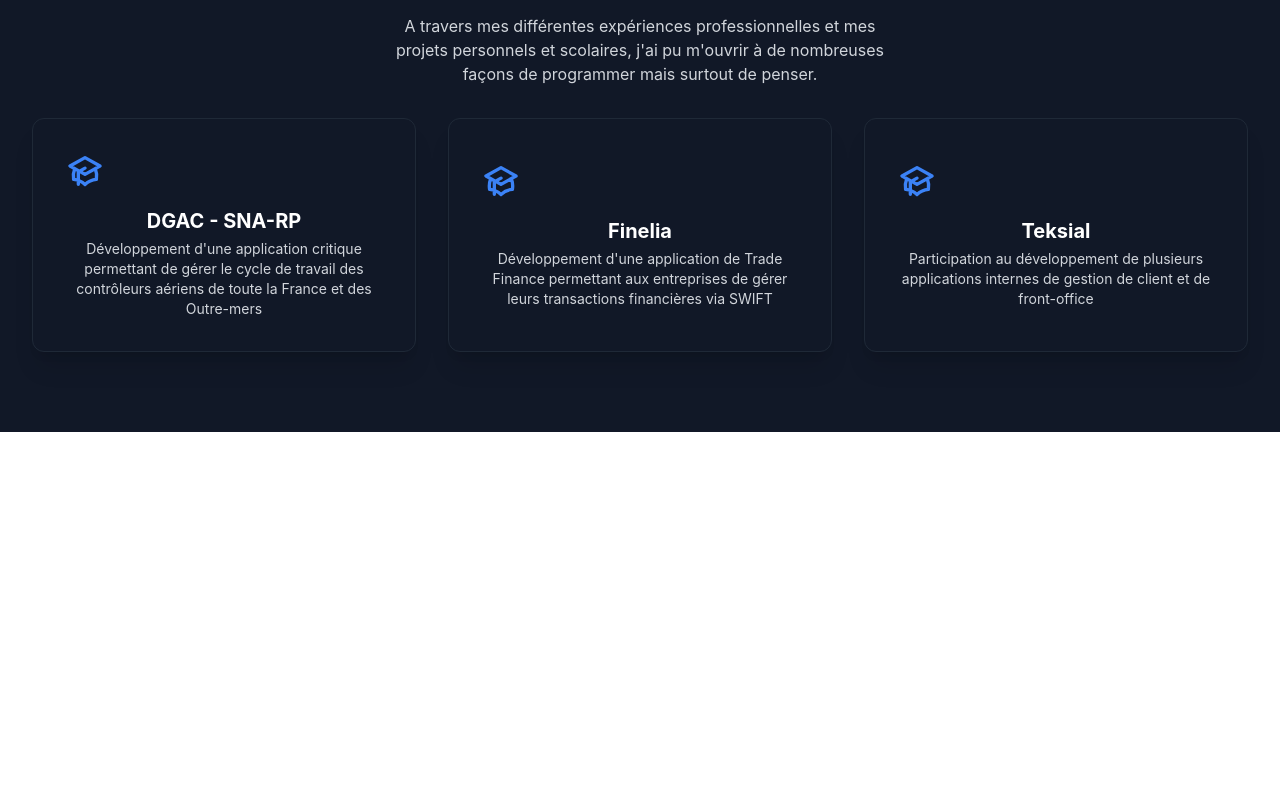
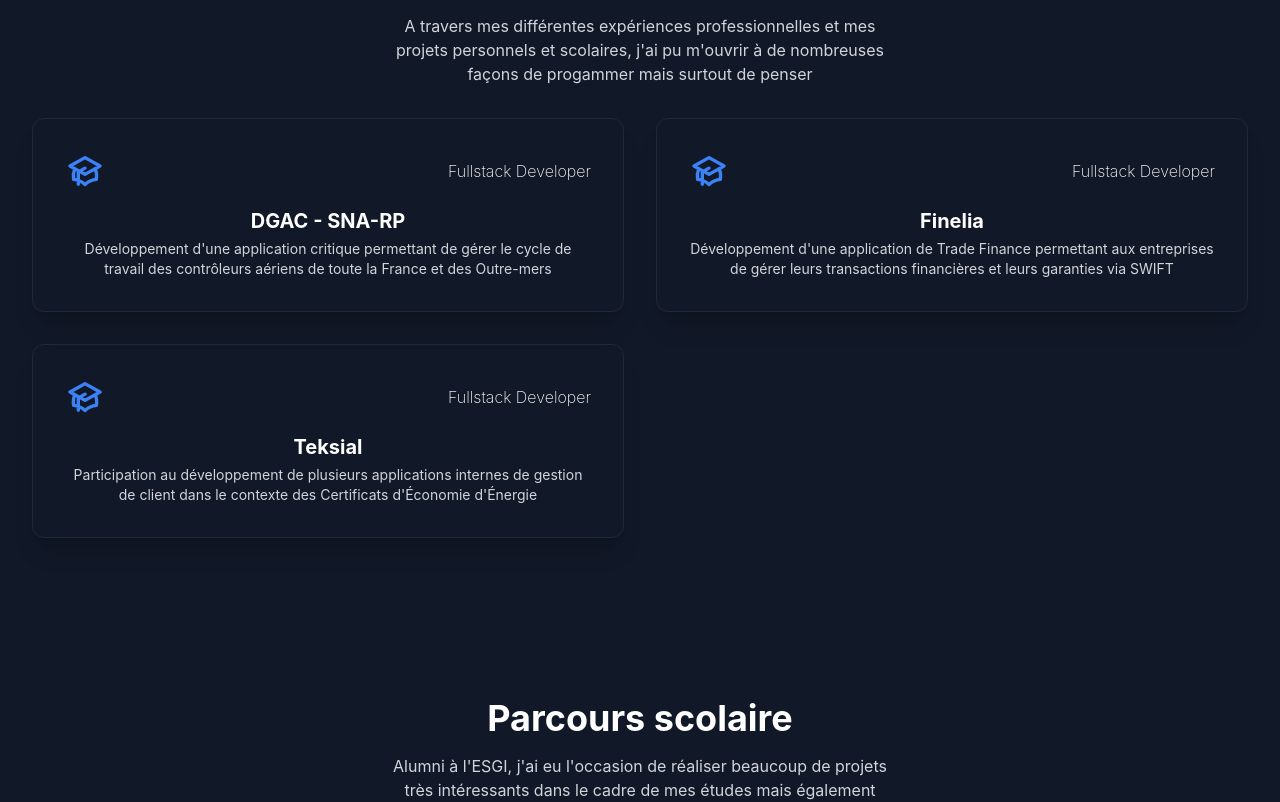
Before and after one commit to 12Wass/Portfolio, a React (Create React App) app in the folder frontend/: page / in a window 1280 px wide. Shown: the part 1368-2170 px from the top of the page. Before the commit the page ends 1800 px from the top, so only its background shows below. Built offline with nearby package versions, Linux system fonts and the light colour scheme.

Commit message:
Updating Skills component to match Educational background usage. Still needs improvements and maybe will have to separate both components. Editing styling too to make it dynamic depending on how much child skill there is.

```diff
--- a/frontend/src/App.tsx
+++ b/frontend/src/App.tsx
@@ -4,6 +4,7 @@
 import Banner from "./components/Banner/Banner";
 import AboutMe from "./components/AboutMe/AboutMe";
 import Skills from "./components/Skills/Skills";
+import Separator from './components/Separator/Separator';
 
 function App() {
     return (
@@ -12,22 +13,48 @@
             <Banner/>
             <AboutMe/>
             <Skills
+                context={
+                    {
+                        title: "Expérience professionnelle",
+                        description: "A travers mes différentes expériences professionnelles et mes projets personnels et scolaires, j'ai pu m'ouvrir à de nombreuses façons de progammer mais surtout de penser"
+                    }
+                }
                 skills={[
                     {
                         enterprise: "DGAC - SNA-RP",
                         description: "Développement d'une application critique permettant de gérer le cycle de travail des contrôleurs aériens de toute la France et des Outre-mers",
-                        modalDetails: "Modal details"
+                        responsibility: "Fullstack Developer"
                     },
                     {
                         enterprise: "Finelia",
-                        description: "Développement d'une application de Trade Finance permettant aux entreprises de gérer leurs transactions financières via SWIFT",
-                        modalDetails: "Modal details"
+                        description: "Développement d'une application de Trade Finance permettant aux entreprises de gérer leurs transactions financières et leurs garanties via SWIFT",
+                        responsibility: "Fullstack Developer"
                     },
                     {
                         enterprise: "Teksial",
-                        description: "Participation au développement de plusieurs applications internes de gestion de client et de front-office",
-                        modalDetails: "Modal details"
+                        description: "Participation au développement de plusieurs applications internes de gestion de client dans le contexte des Certificats d'Économie d'Énergie",
+                        responsibility: "Fullstack Developer"
                     }
+                ]}
+            />
+            <Skills
+                context={
+                    {
+                        title: "Parcours scolaire",
+                        description: "Alumni à l'ESGI, j'ai eu l'occasion de réaliser beaucoup de projets très intéressants dans le cadre de mes études mais également pendant mon temps libre"
+                    }
+                }
+                skills={[
+                    {
+                        enterprise: "BonApp",
+                        description: "Création d'une application de gestion de commande et de paiement dans un restaurant via QR Code avec un système complet de gestion d'équipes",
+                        responsibility: "CEO - Developer"
+                    },
+                    {
+                        enterprise: "Rocket Launcher",
+                        description: "Développement d'une application de mise en relation entre influenceurs et entreprises",
+                        responsibility: "Project Manager - Developer"
+                    },
                 ]}
             />
         </div>
--- a/frontend/src/components/Skills/Skills.tsx
+++ b/frontend/src/components/Skills/Skills.tsx
@@ -1,46 +1,38 @@
 import React, {ReactElement} from 'react';
-// import Modal from "../Modal/Modal";
-
+import {Link} from 'react-scroll';
 
 interface Props {
     skills: {
         enterprise: string,
         description: string,
-        modalDetails: string, // CHANGE THIS TO JSON OBJECT (IMAGES AND ALL OF THAT)
+        responsibility: string, // CHANGE THIS TO JSON OBJECT (IMAGES AND ALL OF THAT)
     }[];
+    context?: {
+        title: string,
+        description: string,
+    };
 }
 
 const Skills: React.FC<Props> = (skills: Props): ReactElement => {
-
-    // const [isModalOpen, setIsModalOpen] = useState(false);
-    // const [modalData, setModalData] = useState();
-
-    // const toggleModal = (data: any) => {
-    //     setModalData(data);
-    //     if (isModalOpen === false) {
-    //         setIsModalOpen(!isModalOpen);
-    //     }
-    // }
-
-
     return (
         <section className="text-white bg-gray-900 relative">
             <div className="skills-div-container">
                 <div className="max-w-lg mx-auto text-center">
-                    <h2 className="text-3xl font-bold sm:text-4xl">Expérience professionnelle</h2>
+                    <h2 className="text-3xl font-bold sm:text-4xl">{skills.context?.title}</h2>
 
                     <p className="mt-4 text-gray-300">
-                        A travers mes différentes expériences professionnelles et mes projets personnels et scolaires,
-                        j'ai pu m'ouvrir à de nombreuses façons de programmer mais surtout de penser.
+                        {skills.context?.description}
                     </p>
                 </div>
-                <div className="skills-card-grid">
+                <div className={`skills-card-grid lg:grid-cols-${skills.skills.length}`}>
                     {skills.skills.map(skill => {
                         return (
                             <button
                                 className="block p-8 transition border border-gray-800 shadow-xl rounded-xl hover:shadow-blue-500/10 hover:border-blue-500/10"
                                 key={skill.enterprise}
                             >
+                            <div>
+                                <span className='float-right pt-2 font-extralight'>{skill.responsibility}</span>
                                 <div className="w-10 h-10 text-blue-500">
                                     <svg
                                         xmlns="http://www.w3.org/2000/svg"
@@ -60,6 +52,7 @@
                                         />
                                     </svg>
                                 </div>
+                            </div>
 
                                 <h3 className="mt-4 text-xl font-bold text-white">{skill.enterprise}</h3>
 
--- a/frontend/src/index.css
+++ b/frontend/src/index.css
@@ -35,7 +35,7 @@
     @apply max-w-screen-xl px-4 py-20 mx-auto sm:px-6 lg:px-8;
   }
   .skills-card-grid {
-    @apply grid grid-cols-1 gap-8 mt-8 md:grid-cols-2 lg:grid-cols-3;
+    @apply grid grid-cols-1 gap-8 mt-8 md:grid-cols-2;
   }
 
 }
```
Also changed, not shown: 1 other file (tests, documents, lock files or other folders). Lines whose indentation alone changed are shown as unchanged.
